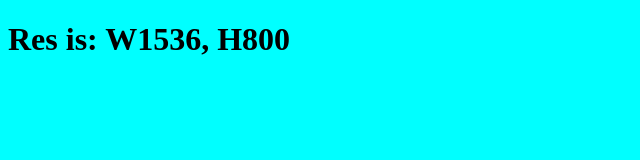
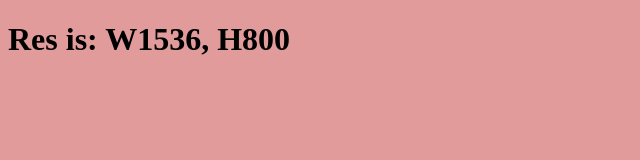
Before and after one commit to PainTrainCollective/PTC-Website, a plain HTML site: page index.html in a window 1536 px wide. Shown: the whole page, without its empty margins (0-640 px from the left). Drawn offline with Linux system fonts and the light colour scheme.

Commit message:
Changed CSS/index.css
Got sub 720p to 1080p Media Queries done
Doing 4k and mobile. Just saving quickly.

```diff
--- a/CSS/index.css
+++ b/CSS/index.css
@@ -1,18 +1,68 @@
+
+/* If the background is red something failed and the site might not display right */
 body {
     background-color: red;
 }
 
-@media screen and (min-width: 375px) and (min-height: 667px) {
+/* These should capture all 16:9 resolutions, starting from 1024x576 to 3840 × 2160(4k) if anyone is using anything higher then 4k then well, idk*/
+/* Also note that these are not exact resolutions for example 720p is "1200x 600" this to give breathing room for browser elements
+   like the favorites, search bar and tabs which makes the page size/resolution not exact.*/
+/* As of now I've only set background collours for debug reasons*/
+
+
+
+/* "1024x576" If you are on desktop and this is your resolution, bro. */
+@media screen and (min-width: 990px) and (min-height: 540px) {
     body {
-        background-color: aqua;
+        background-color: rgb(61, 46, 46);
     }
 }
 
-@media screen and (min-width: 414px) and (min-height: 896px) {
+
+
+/* 720p, we all gotta start somewhere and this ain't too bad. You'll eventually get use to it */
+@media screen and (min-width: 1200px) and (min-height: 600px) {
     body {
-        background-color: blue;
+        background-color: rgb(141, 0, 0);
     }
 }
 
-/*
-Do these for the background
+
+
+/* "1360p" as I call it, a fair bit better then 720p but not quite 1080p but it's the resolution I game at (due to weak hardware) */
+@media screen and (min-width: 1300px) and (min-height: 650px) {
+    body {
+        background-color: rgb(41, 0, 0);
+    }
+}
+
+
+
+/* 1400x900, I never use this resolution but it's listed when I change res in Windows so ehhh*/
+@media screen and (min-width: 1390px) and (min-height: 790px) {
+    body {
+        background-color: rgb(32, 32, 32);
+    }
+}
+
+
+
+/* 1600x900, I never use this resolution but it's listed when I change res in Windows so ehhh */
+@media screen and (min-width: 1500px) and (min-height: 760px) {
+    body {
+        background-color: rgb(226, 155, 155);
+    }
+}
+
+
+
+/* Sweet 1080p a perfectly fine resolution, if we stop progressing this would be fine stopping point.*/
+@media screen and (min-width: 1870px) and (min-height: 900px) {
+    body {
+        background-color: rgb(155, 132, 132);
+    }
+}
+
+
+
+/*         */
```
